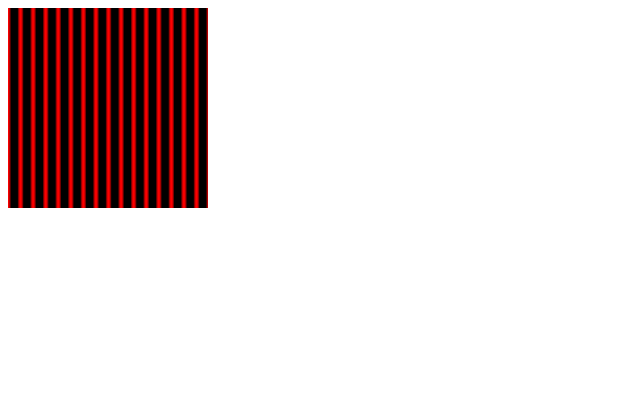
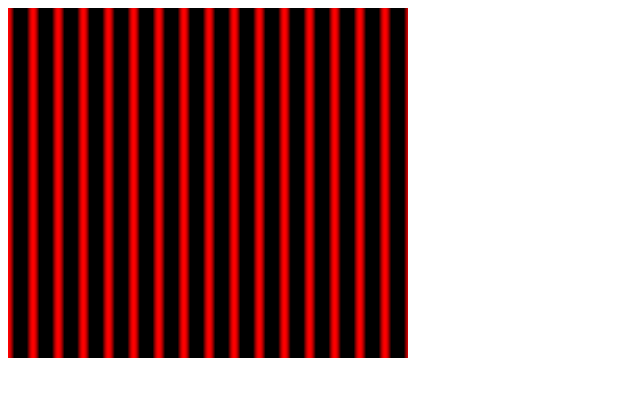
Before and after one commit to ZevanRosser/QuickShader, a plain HTML site: page testbed/debug.htm in a window 1280 px wide. Shown: the whole page, without its empty margins (0-640 px from the left). Drawn offline with Linux system fonts and the light colour scheme.

Commit message:
:lipstick: and a little thinking about basic interface

```diff
--- a/src/original.js
+++ b/src/original.js
@@ -1,3 +1,5 @@
+(function() {
+
   window.QuickShader = function(params) {
 
     this.width = params.width || 320;
@@ -16,7 +18,7 @@ window.QuickShader = function(params) {
     this.init();
   };
 
-window.QuickShader.prototype = {
+  QuickShader.prototype = {
 
     constructor: QuickShader,
 
@@ -40,7 +42,7 @@ window.QuickShader.prototype = {
       gl.bufferData(gl.ARRAY_BUFFER, vertices, gl.STATIC_DRAW);
 
       this.NewShader(this.shader);
-    this.SetSize(200, 200);
+      this.SetSize(this.width, this.height);
     },
 
     SetSize: function(xres,yres) {
@@ -125,3 +127,5 @@ window.QuickShader.prototype = {
     }
 
   };
+
+})();
--- a/testbed/debug.htm
+++ b/testbed/debug.htm
@@ -11,18 +11,21 @@
 
         var q = new QuickShader({
           shader: document.getElementById('z').textContent,
-          width: 200,
-          height: 200,
+          width: 400,
+          height: 350,
           parentNode: '#frame2'
         });
 
         q.Paint(0);
 
 
-
         // q.canvas
         // q.ctx = q.gl
         // q.size(width, height)
+
+        // q.play();
+        // q.pause();
+        // q.render(t = 0);
 
         // document.body.appendChild(q.canvas);
 
```
Lines whose indentation alone changed are shown as unchanged.
